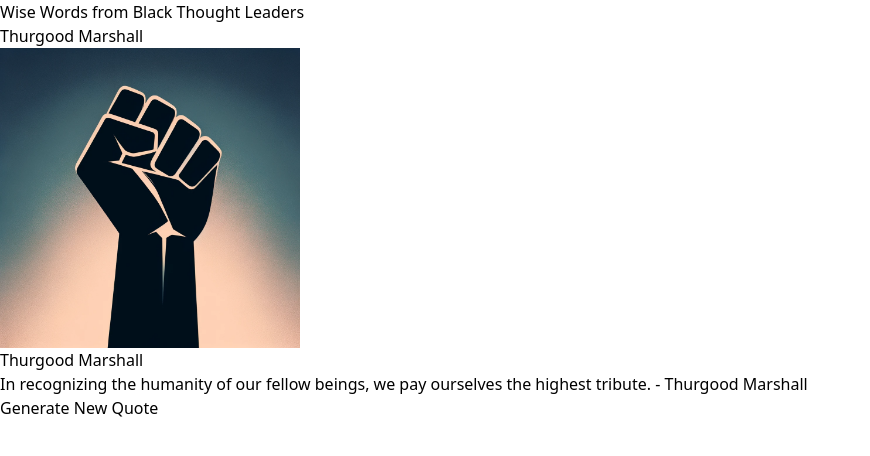
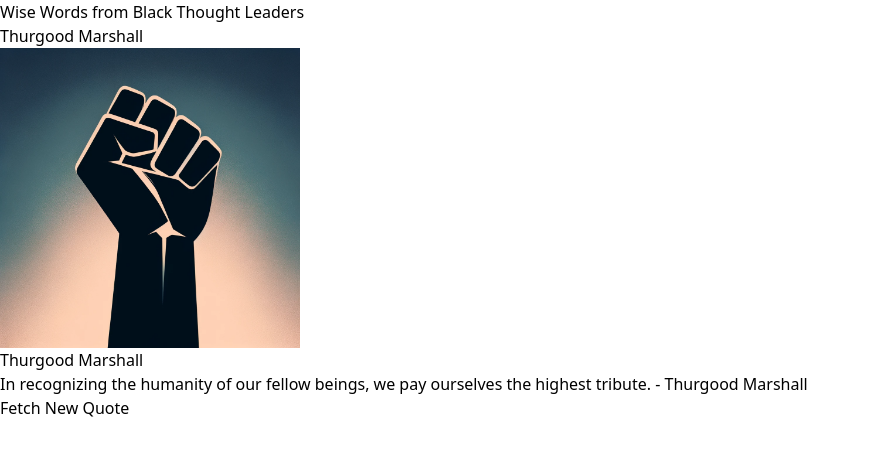
Before and after one commit to RW2023/next-quotes, a Next.js app: page / in a window 1280 px wide. Shown: the top 456 px of the page, without its empty margins (0-870 px from the left). Built offline with nearby package versions, Linux system fonts and the light colour scheme.

Commit message:
update text

```diff
--- a/src/components/BlackHistoryQuoteGenerator.tsx
+++ b/src/components/BlackHistoryQuoteGenerator.tsx
@@ -29,7 +29,7 @@ const BlackHistoryQuoteGenerator: React.FC<BlackHistoryQuoteGeneratorProps> = ({
         onClick={handleButtonClick}
         className="bg-button text-buttonText px-4 py-2 rounded-lg font-bold hover:opacity-70 ease-in-out"
       >
-        Generate New Quote
+        Fetch New Quote
       </button>
     </div>
   );
```
